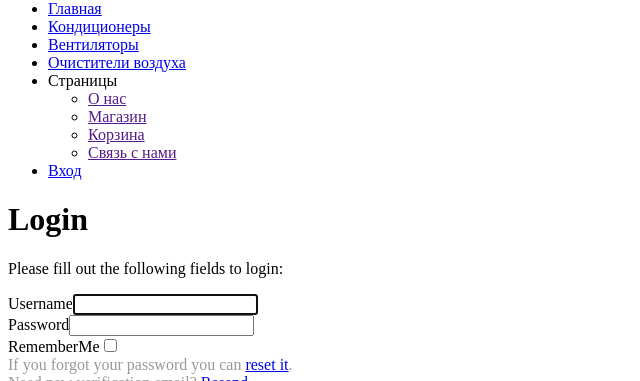
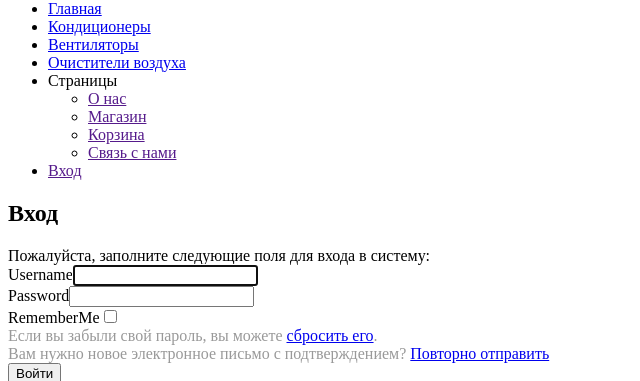
Before and after one commit to Monopolina/boris, a Yii app: template frontend/views/site/login.php in a window 1280 px wide. Shown: the part 328-709 px from the top of the page, without its empty margins (0-640 px from the left). Run offline with PHP 8.4 and a stand-in for Yii, Linux system fonts and the light colour scheme; the template is opened without the code that fills it, so the values that code supplies are empty; form fields are guessed from the names that the template uses; some libraries are stand-ins or nearby versions.

Commit message:
вход

```diff
--- a/frontend/models/PasswordResetRequestForm.php
+++ b/frontend/models/PasswordResetRequestForm.php
@@ -26,7 +26,7 @@ class PasswordResetRequestForm extends Model
             ['email', 'exist',
                 'targetClass' => '\common\models\User',
                 'filter' => ['status' => User::STATUS_ACTIVE],
-                'message' => 'There is no user with this email address.'
+                'message' => 'Пользователя с таким адресом электронной почты нет.'
             ],
         ];
     }
@@ -63,7 +63,7 @@ class PasswordResetRequestForm extends Model
             )
             ->setFrom([Yii::$app->params['supportEmail'] => Yii::$app->name . ' robot'])
             ->setTo($this->email)
-            ->setSubject('Password reset for ' . Yii::$app->name)
+            ->setSubject('Сброс пароля для ' . Yii::$app->name)
             ->send();
     }
 }
--- a/frontend/models/ResendVerificationEmailForm.php
+++ b/frontend/models/ResendVerificationEmailForm.php
@@ -55,7 +55,7 @@ class ResendVerificationEmailForm extends Model
             )
             ->setFrom([Yii::$app->params['supportEmail'] => Yii::$app->name . ' robot'])
             ->setTo($this->email)
-            ->setSubject('Account registration at ' . Yii::$app->name)
+            ->setSubject('Регистрация учетной записи на сайте ' . Yii::$app->name)
             ->send();
     }
 }
--- a/frontend/models/ResetPasswordForm.php
+++ b/frontend/models/ResetPasswordForm.php
@@ -30,11 +30,11 @@ class ResetPasswordForm extends Model
     public function __construct($token, $config = [])
     {
         if (empty($token) || !is_string($token)) {
-            throw new InvalidArgumentException('Password reset token cannot be blank.');
+            throw new InvalidArgumentException('Маркер сброса пароля не может быть пустым.');
         }
         $this->_user = User::findByPasswordResetToken($token);
         if (!$this->_user) {
-            throw new InvalidArgumentException('Wrong password reset token.');
+            throw new InvalidArgumentException('Неверный токен сброса пароля.');
         }
         parent::__construct($config);
     }
--- a/frontend/models/SignupForm.php
+++ b/frontend/models/SignupForm.php
@@ -24,14 +24,14 @@ class SignupForm extends Model
         return [
             ['username', 'trim'],
             ['username', 'required'],
-            ['username', 'unique', 'targetClass' => '\common\models\User', 'message' => 'This username has already been taken.'],
+            ['username', 'unique', 'targetClass' => '\common\models\User', 'message' => 'Это имя пользователя уже было занято.'],
             ['username', 'string', 'min' => 2, 'max' => 255],
 
             ['email', 'trim'],
             ['email', 'required'],
             ['email', 'email'],
             ['email', 'string', 'max' => 255],
-            ['email', 'unique', 'targetClass' => '\common\models\User', 'message' => 'This email address has already been taken.'],
+            ['email', 'unique', 'targetClass' => '\common\models\User', 'message' => 'Этот адрес электронной почты уже был занят.'],
 
             ['password', 'required'],
             ['password', 'string', 'min' => Yii::$app->params['user.passwordMinLength']],
@@ -74,7 +74,7 @@ class SignupForm extends Model
             )
             ->setFrom([Yii::$app->params['supportEmail'] => Yii::$app->name . ' robot'])
             ->setTo($this->email)
-            ->setSubject('Account registration at ' . Yii::$app->name)
+            ->setSubject('Регистрация учетной записи на сайте ' . Yii::$app->name)
             ->send();
     }
 }
--- a/frontend/models/VerifyEmailForm.php
+++ b/frontend/models/VerifyEmailForm.php
@@ -29,11 +29,11 @@ class VerifyEmailForm extends Model
     public function __construct($token, array $config = [])
     {
         if (empty($token) || !is_string($token)) {
-            throw new InvalidArgumentException('Verify email token cannot be blank.');
+            throw new InvalidArgumentException('Убедитесь, что маркер электронной почты не может быть пустым.');
         }
         $this->_user = User::findByVerificationToken($token);
         if (!$this->_user) {
-            throw new InvalidArgumentException('Wrong verify email token.');
+            throw new InvalidArgumentException('Неверный токен проверки электронной почты.');
         }
         parent::__construct($config);
     }
--- a/frontend/views/layouts/main.php
+++ b/frontend/views/layouts/main.php
@@ -53,7 +53,7 @@ AppAsset::register($this);
                                     <li><a href=<?= Yii::$app->urlManager->createUrl(["equipment/contact"]) ?>>Связь с нами</a></li>
                                 </ul>
                             </li>
-                            <li class="scroll-to-section"><a href="/site/login">Вход</a></li>
+                            <li class="scroll-to-section"><a href=<?= Yii::$app->urlManager->createUrl(["/site/login"]) ?>>Вход</a></li>
                         </ul>
                         <!-- ***** Menu End ***** -->
                     </nav>
--- a/frontend/views/site/login.php
+++ b/frontend/views/site/login.php
@@ -7,16 +7,22 @@
 use yii\bootstrap5\Html;
 use yii\bootstrap5\ActiveForm;
 
-$this->title = 'Login';
-$this->params['breadcrumbs'][] = $this->title;
+$this->title = Yii::$app->name;
 ?>
-<div class="site-login">
-    <h1><?= Html::encode($this->title) ?></h1>
 
-    <p>Please fill out the following fields to login:</p>
+<div class="page-heading about-page-heading">
+    <div class="inner-content">
+        <div class="subscribe">
+            <div class="container">
+                <div class="row">
+                    <div class="col-lg-12">
+                        <div class="section-heading">
+                            <h2>Вход</h2>
+                            <span>Пожалуйста, заполните следующие поля для входа в систему: </span>
+                        </div>
+                        <form id="subscribe" action="" method="get">
 
-    <div class="row">
-        <div class="col-lg-5">
+                                <span>
                                     <?php $form = ActiveForm::begin(['id' => 'login-form']); ?>
 
                                     <?= $form->field($model, 'username')->textInput(['autofocus' => true]) ?>
@@ -26,16 +32,25 @@ $this->params['breadcrumbs'][] = $this->title;
                                     <?= $form->field($model, 'rememberMe')->checkbox() ?>
 
                                     <div class="my-1 mx-0" style="color:#999;">
-                    If you forgot your password you can <?= Html::a('reset it', ['site/request-password-reset']) ?>.
+                                        Если вы забыли свой пароль, вы можете
+                                        <?= Html::a('сбросить его', ['site/request-password-reset']) ?>.
                                         <br>
-                    Need new verification email? <?= Html::a('Resend', ['site/resend-verification-email']) ?>
+                                        Вам нужно новое электронное письмо с подтверждением?
+                                        <?= Html::a('Повторно отправить', ['site/resend-verification-email']) ?>
                                     </div>
 
                                     <div class="form-group">
-                    <?= Html::submitButton('Login', ['class' => 'btn btn-primary', 'name' => 'login-button']) ?>
+                                        <?= Html::submitButton('Войти', ['class' => 'btn btn-primary', 'name' => 'login-button']) ?>
                                     </div>
 
                                     <?php ActiveForm::end(); ?>
+                                </span>
+
+                        </form>
+                    </div>
+
                 </div>
             </div>
         </div>
+    </div>
+</div>
```
Lines whose indentation alone changed are shown as unchanged.
